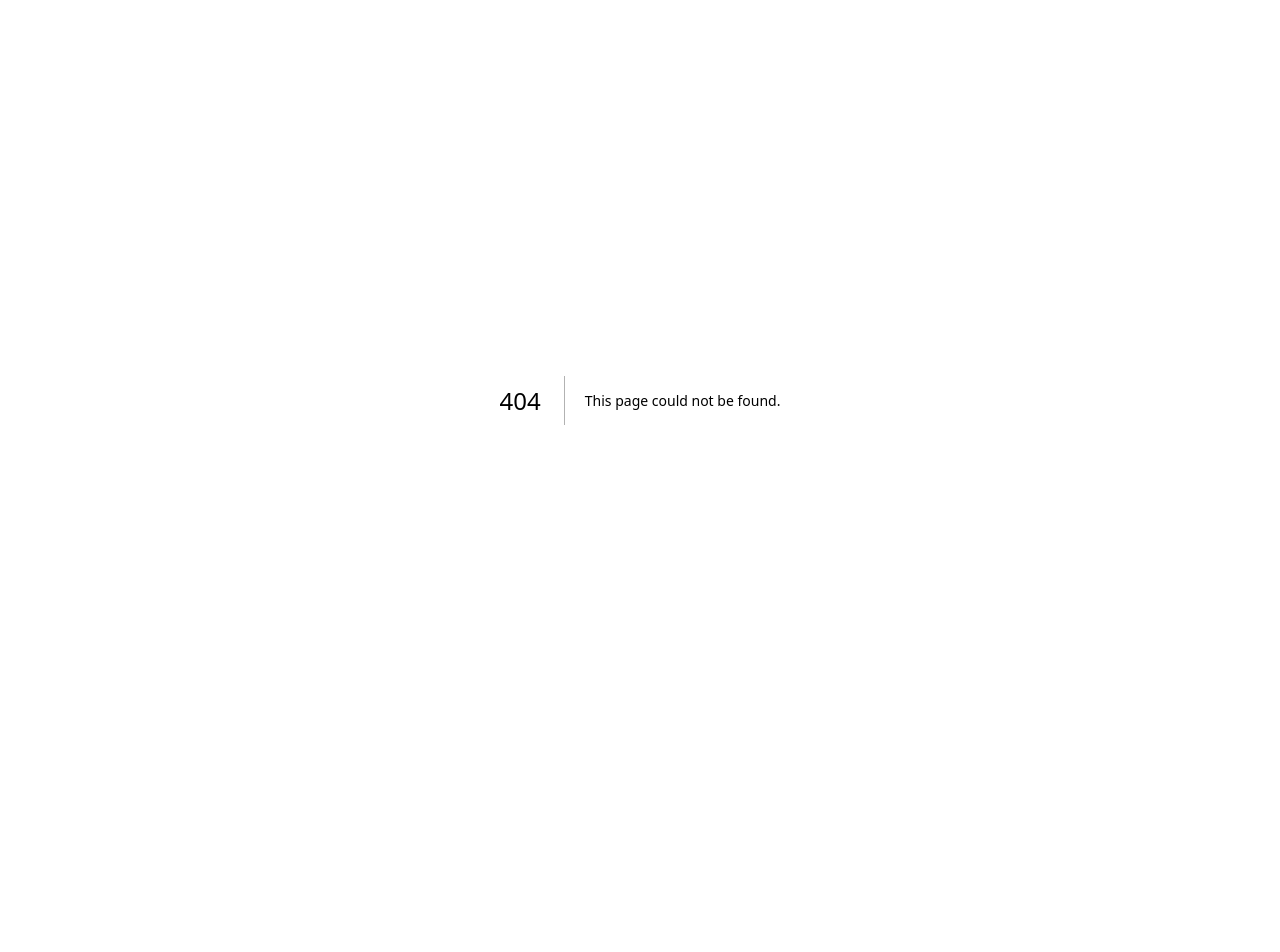
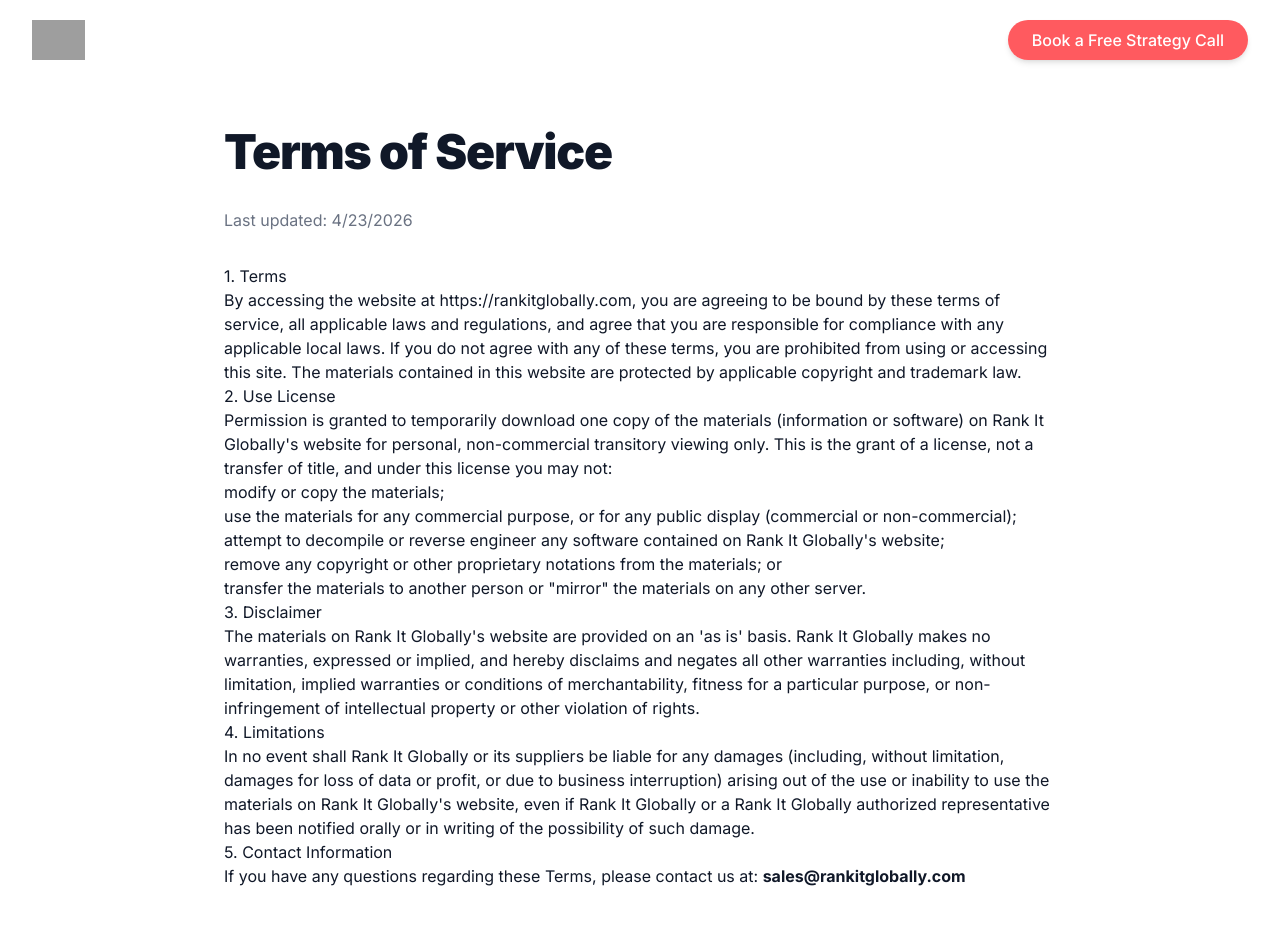
Before and after one commit to hafizabubakargill/Rank-It-Globally, a Next.js app: page /terms in a window 1280 px wide. Before the commit this address had no page. Shown: the top 952 px of the page. Before the commit the page ends 800 px from the top, so only its background shows below. Built offline with nearby package versions, Linux system fonts and the light colour scheme; grey boxes are pictures that could not be loaded.

Commit message:
Fix: Header visibility & Calendly booking integration

```diff
--- /dev/null
+++ b/src/app/book-call/page.tsx
@@ -0,0 +1,40 @@
+import Header from "@/components/Header";
+import Footer from "@/components/Footer";
+
+export const metadata = {
+  title: 'Book a Free Consultation | Rank It Globally',
+  description: 'Schedule a free strategy session to see how we can scale your lead volume.',
+}
+
+export default function BookCallPage() {
+  return (
+    <main className="min-h-screen bg-[#f8f9fa] flex flex-col">
+      {/* We add a solid background header by passing a prop or just letting the user scroll.
+          Actually, since Header is transparent at top, let's just add a top padding spacer. */}
+      <Header />
+
+      <div className="flex-1 pt-32 pb-24 px-4 sm:px-6 lg:px-8 max-w-5xl mx-auto w-full">
+        <div className="text-center mb-12">
+          <h1 className="text-4xl md:text-5xl font-black text-gray-900 mb-6 tracking-tight">
+            Book Your Free Strategy Session
+          </h1>
+          <p className="text-xl text-gray-600 font-medium max-w-2xl mx-auto">
+            Select a time below that works for you. We'll analyze your current setup and show you exactly where you're losing money.
+          </p>
+        </div>
+
+        <div className="bg-white rounded-3xl shadow-2xl overflow-hidden w-full min-h-[700px] border border-gray-100">
+          <iframe
+            src="https://calendly.com/rankitglobally/free-consultation?embed_domain=rankitglobally.com&embed_type=Inline"
+            width="100%"
+            height="100%"
+            className="w-full h-full min-h-[700px] border-none"
+            title="Book a Free Consultation"
+          ></iframe>
+        </div>
+      </div>
+
+      <Footer />
+    </main>
+  );
+}
--- /dev/null
+++ b/src/app/privacy/page.tsx
@@ -0,0 +1,54 @@
+import Header from "@/components/Header";
+import Footer from "@/components/Footer";
+
+export const metadata = {
+  title: 'Privacy Policy | Rank It Globally',
+  description: 'Privacy Policy for Rank It Globally.',
+}
+
+export default function PrivacyPage() {
+  return (
+    <main className="min-h-screen bg-white flex flex-col">
+      <Header />
+
+      <div className="flex-1 pt-32 pb-24 px-4 sm:px-6 lg:px-8 max-w-4xl mx-auto w-full prose prose-lg prose-blue">
+        <h1 className="text-4xl md:text-5xl font-black text-gray-900 mb-8 tracking-tight">Privacy Policy</h1>
+
+        <p className="text-gray-500 mb-8">Last updated: {new Date().toLocaleDateString()}</p>
+
+        <h2>1. Introduction</h2>
+        <p>
+          Rank It Globally ("we", "our", or "us") respects your privacy and is committed to protecting your personal data. This privacy policy will inform you as to how we look after your personal data when you visit our website (regardless of where you visit it from) and tell you about your privacy rights and how the law protects you.
+        </p>
+
+        <h2>2. The Data We Collect About You</h2>
+        <p>
+          Personal data, or personal information, means any information about an individual from which that person can be identified. We may collect, use, store and transfer different kinds of personal data about you which we have grouped together as follows:
+        </p>
+        <ul>
+          <li><strong>Identity Data</strong> includes first name, last name, username or similar identifier.</li>
+          <li><strong>Contact Data</strong> includes billing address, email address and telephone numbers.</li>
+          <li><strong>Technical Data</strong> includes internet protocol (IP) address, browser type and version, time zone setting and location, browser plug-in types and versions, operating system and platform, and other technology on the devices you use to access this website.</li>
+          <li><strong>Usage Data</strong> includes information about how you use our website, products and services.</li>
+        </ul>
+
+        <h2>3. How We Use Your Personal Data</h2>
+        <p>
+          We will only use your personal data when the law allows us to. Most commonly, we will use your personal data in the following circumstances:
+        </p>
+        <ul>
+          <li>Where we need to perform the contract we are about to enter into or have entered into with you.</li>
+          <li>Where it is necessary for our legitimate interests (or those of a third party) and your interests and fundamental rights do not override those interests.</li>
+          <li>Where we need to comply with a legal obligation.</li>
+        </ul>
+
+        <h2>4. Contact Us</h2>
+        <p>
+          If you have any questions about this privacy policy or our privacy practices, please contact us at: <strong>sales@rankitglobally.com</strong>
+        </p>
+      </div>
+
+      <Footer />
+    </main>
+  );
+}
--- /dev/null
+++ b/src/app/terms/page.tsx
@@ -0,0 +1,55 @@
+import Header from "@/components/Header";
+import Footer from "@/components/Footer";
+
+export const metadata = {
+  title: 'Terms of Service | Rank It Globally',
+  description: 'Terms of Service for Rank It Globally.',
+}
+
+export default function TermsPage() {
+  return (
+    <main className="min-h-screen bg-white flex flex-col">
+      <Header />
+
+      <div className="flex-1 pt-32 pb-24 px-4 sm:px-6 lg:px-8 max-w-4xl mx-auto w-full prose prose-lg prose-blue">
+        <h1 className="text-4xl md:text-5xl font-black text-gray-900 mb-8 tracking-tight">Terms of Service</h1>
+
+        <p className="text-gray-500 mb-8">Last updated: {new Date().toLocaleDateString()}</p>
+
+        <h2>1. Terms</h2>
+        <p>
+          By accessing the website at <a href="https://rankitglobally.com">https://rankitglobally.com</a>, you are agreeing to be bound by these terms of service, all applicable laws and regulations, and agree that you are responsible for compliance with any applicable local laws. If you do not agree with any of these terms, you are prohibited from using or accessing this site. The materials contained in this website are protected by applicable copyright and trademark law.
+        </p>
+
+        <h2>2. Use License</h2>
+        <p>
+          Permission is granted to temporarily download one copy of the materials (information or software) on Rank It Globally's website for personal, non-commercial transitory viewing only. This is the grant of a license, not a transfer of title, and under this license you may not:
+        </p>
+        <ul>
+          <li>modify or copy the materials;</li>
+          <li>use the materials for any commercial purpose, or for any public display (commercial or non-commercial);</li>
+          <li>attempt to decompile or reverse engineer any software contained on Rank It Globally's website;</li>
+          <li>remove any copyright or other proprietary notations from the materials; or</li>
+          <li>transfer the materials to another person or "mirror" the materials on any other server.</li>
+        </ul>
+
+        <h2>3. Disclaimer</h2>
+        <p>
+          The materials on Rank It Globally's website are provided on an 'as is' basis. Rank It Globally makes no warranties, expressed or implied, and hereby disclaims and negates all other warranties including, without limitation, implied warranties or conditions of merchantability, fitness for a particular purpose, or non-infringement of intellectual property or other violation of rights.
+        </p>
+
+        <h2>4. Limitations</h2>
+        <p>
+          In no event shall Rank It Globally or its suppliers be liable for any damages (including, without limitation, damages for loss of data or profit, or due to business interruption) arising out of the use or inability to use the materials on Rank It Globally's website, even if Rank It Globally or a Rank It Globally authorized representative has been notified orally or in writing of the possibility of such damage.
+        </p>
+
+        <h2>5. Contact Information</h2>
+        <p>
+          If you have any questions regarding these Terms, please contact us at: <strong>sales@rankitglobally.com</strong>
+        </p>
+      </div>
+
+      <Footer />
+    </main>
+  );
+}
--- a/src/components/CTASection.tsx
+++ b/src/components/CTASection.tsx
@@ -77,52 +77,21 @@ export default function CTASection() {
             </div>
           </motion.div>
 
-          {/* Right: Embedded Calendar Placeholder */}
+          {/* Right: Embedded Calendar Live Widget */}
           <motion.div
             initial={{ opacity: 0, scale: 0.95 }}
             whileInView={{ opacity: 1, scale: 1 }}
             viewport={{ once: true, margin: "-100px" }}
             transition={{ duration: 0.6, delay: 0.2 }}
-            className="w-full"
+            className="w-full relative min-h-[700px] bg-white rounded-3xl overflow-hidden shadow-2xl"
           >
-            <div className="bg-white rounded-3xl p-6 sm:p-8 shadow-2xl relative">
-              {/* This mimics a Calendly embed */}
-              <div className="border-b border-gray-100 pb-6 mb-6">
-                <h3 className="text-2xl font-black text-gray-900 mb-2">Book Your Strategy Session</h3>
-                <p className="text-gray-500">Select a date and time that works for you.</p>
-              </div>
-
-              {/* Fake Calendar UI */}
-              <div className="grid grid-cols-7 gap-2 mb-6">
-                {['S', 'M', 'T', 'W', 'T', 'F', 'S'].map((day, i) => (
-                  <div key={i} className="text-center text-xs font-bold text-gray-400 py-2">{day}</div>
-                ))}
-                {Array.from({ length: 31 }).map((_, i) => (
-                  <div
-                    key={i}
-                    className={`aspect-square flex items-center justify-center rounded-full text-sm font-bold cursor-pointer transition-colors ${i === 14 ? 'bg-[#6664e4] text-white shadow-md' : i < 10 ? 'text-gray-300' : 'text-gray-700 hover:bg-gray-100'}`}
-                  >
-                    {i + 1}
-                  </div>
-                ))}
-              </div>
-
-              <div className="space-y-3">
-                <button className="w-full py-4 border-2 border-[#6664e4] text-[#6664e4] font-bold rounded-xl hover:bg-[#6664e4] hover:text-white transition-colors">
-                  10:00 AM EST
-                </button>
-                <button className="w-full py-4 border-2 border-gray-200 text-gray-600 font-bold rounded-xl hover:border-[#6664e4] hover:text-[#6664e4] transition-colors">
-                  2:30 PM EST
-                </button>
-                <button className="w-full py-4 border-2 border-gray-200 text-gray-600 font-bold rounded-xl hover:border-[#6664e4] hover:text-[#6664e4] transition-colors">
-                  4:00 PM EST
-                </button>
-              </div>
-
-              <div className="mt-8 pt-6 border-t border-gray-100 text-center">
-                <p className="text-xs text-gray-400 font-medium">Powered by Rank It Globally</p>
-              </div>
-            </div>
+            <iframe
+              src="https://calendly.com/rankitglobally/free-consultation?embed_domain=rankitglobally.com&embed_type=Inline"
+              width="100%"
+              height="100%"
+              className="absolute inset-0 border-none"
+              title="Book a Free Consultation"
+            ></iframe>
           </motion.div>
 
         </div>
--- a/src/components/Header.tsx
+++ b/src/components/Header.tsx
@@ -33,11 +33,11 @@ export default function Header() {
     >
       <div className="max-w-7xl mx-auto px-4 sm:px-6 lg:px-8 flex justify-between items-center">
         {/* Logo */}
-        <a href="#" className="flex-shrink-0">
+        <a href="/" className="flex-shrink-0">
           <img
-            src="https://rankitglobally.com/wp-content/uploads/2024/08/Logo.svg"
+            src={isScrolled ? "https://rankitglobally.com/wp-content/uploads/2024/08/Logo.svg" : "https://rankitglobally.com/wp-content/uploads/2025/03/Logo-White-Rank-It-Globally-1.svg"}
             alt="Rank It Globally Logo"
-            className="h-8 md:h-10 w-auto"
+            className="h-8 md:h-10 w-auto transition-all duration-300"
           />
         </a>
 
@@ -48,7 +48,7 @@ export default function Header() {
               key={link.name}
               href={link.href}
               className={`hover:text-brand-primary transition-colors ${
-                isScrolled ? "text-gray-600" : "text-gray-800"
+                isScrolled ? "text-gray-800" : "text-white/90 hover:text-white"
               }`}
             >
               {link.name}
@@ -60,7 +60,7 @@ export default function Header() {
         <div className="hidden md:block">
           <a
             href="/book-call"
-            className="bg-brand-primary hover:bg-brand-primary-hover text-white px-6 py-2.5 rounded-full font-medium transition-all shadow-md hover:shadow-lg shadow-brand-primary/20"
+            className="bg-[#FF5A5F] hover:bg-[#ff4046] text-white px-6 py-2.5 rounded-full font-medium transition-all shadow-md hover:shadow-lg hover:-translate-y-0.5"
           >
             Book a Free Strategy Call
           </a>
@@ -68,7 +68,7 @@ export default function Header() {
 
         {/* Mobile Menu Toggle */}
         <button
-          className="md:hidden p-2 text-brand-dark"
+          className={`md:hidden p-2 transition-colors ${isScrolled ? "text-brand-dark" : "text-white"}`}
           onClick={() => setMobileMenuOpen(!mobileMenuOpen)}
         >
           {mobileMenuOpen ? <X size={24} /> : <Menu size={24} />}
```
